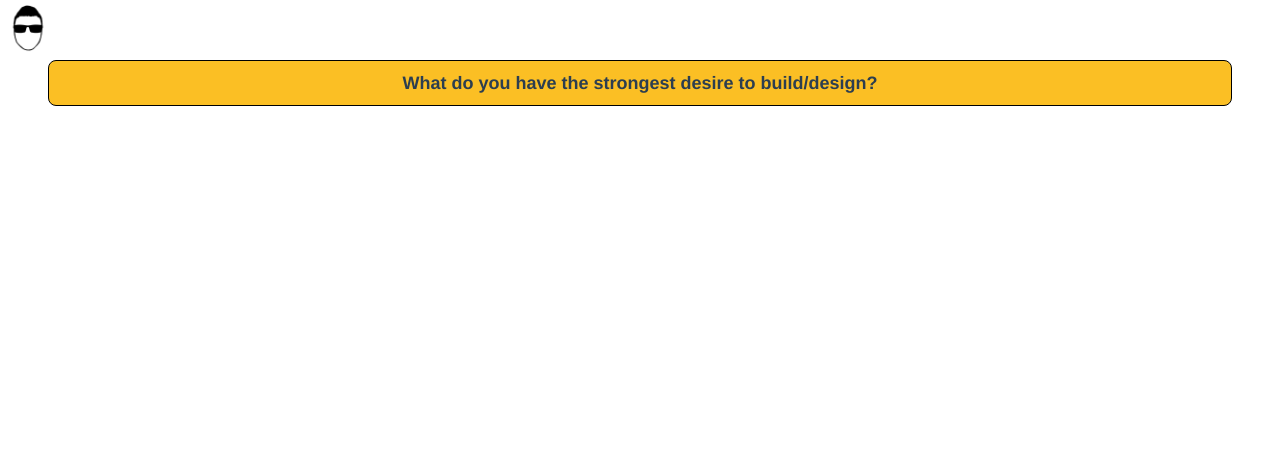
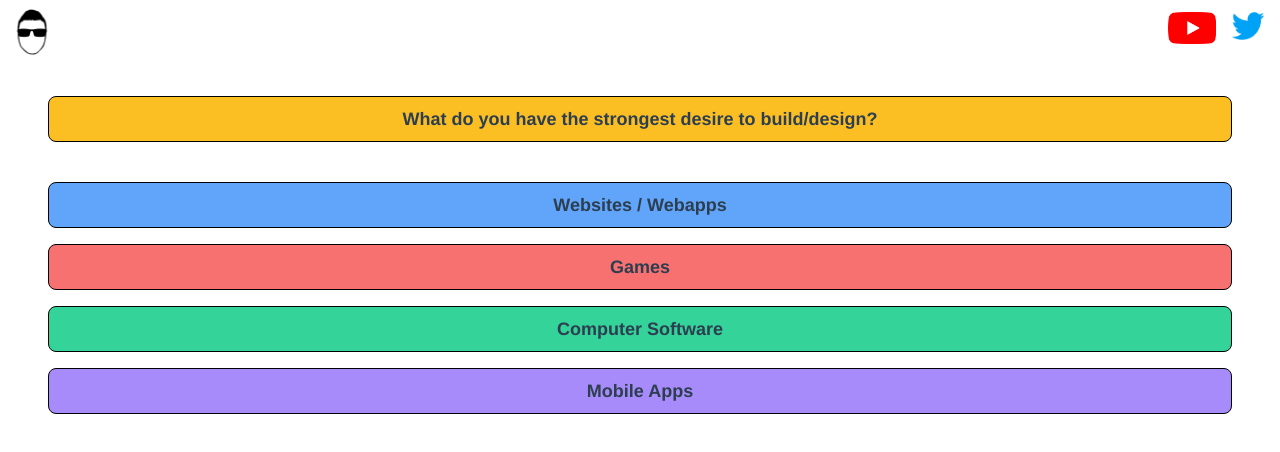
Before and after one commit to Stahlman99/programming-language-quiz, a Vue app: page / in a window 1280 px wide. Both pictures are taken after a click on the button "Begin Quiz". Shown: the top 452 px of the page. Built offline with nearby package versions, Linux system fonts and the light colour scheme.

Commit message:
Add social links and display the qanswer divs.

```diff
--- a/src/components/Quiz.vue
+++ b/src/components/Quiz.vue
@@ -1,24 +1,31 @@
 <template>
-  <img class="w-12 h-12 top-1 left-1 absolute" src="../assets/NathanD_Logo.png"/>
+  <div>
+    <a href="https://twitter.com/_NathanD_"><img class="w-12 h-12 top-2 left-2 absolute" src="../assets/NathanD_Logo.png"/></a>
+    <a href="https://twitter.com/_NathanD_"><img class="w-12 h-7 top-3 right-2 absolute" src="../assets/twitter_logo.png"/></a>
+    <a href="https://www.youtube.com/channel/UC8NKMRRaBPOiTlUYdMq49sw"><img class="w-12 h-8 top-3 right-16 absolute" src="../assets/youtube_logo.png"/></a>
+  </div>
   <div class="px-12">
     <div v-if="questionIndex == null">
-      <h3 class="font-bold text-xl">What programming language should you start with?</h3>
+      <h3 class="font-bold text-xl mt-24">What programming language should you start with?</h3>
       <button class="px-4 py-2 font-bold mt-12 border border-black rounded-lg bg-yellow-400" @click="beginQuiz">Begin Quiz</button>
     </div>
     <div v-else>
       <Question :text="questions[questionIndex].text"/>
+      <Answers :answers="questions[questionIndex].answers"/>
     </div>
   </div>
 </template>
 
 <script>
 import Question from './quiz-partials/Question.vue';
+import Answers from './quiz-partials/Answers.vue';
 import questionInfo from "../data/questions.json";
 
 export default {
   name: 'Quiz',
   components: {
     Question,
+    Answers
   },
   data() {
     return {
--- a/src/components/quiz-partials/Answer.vue
+++ b/src/components/quiz-partials/Answers.vue
@@ -8,20 +8,20 @@
 
 <script>
 export default {
-  name: 'Answer',
+  name: 'Answers',
   props: {
     answers: Array,
     questionIndex: Number
   },
   methods: {
     cardClass(index) {
-      let baseClass = "px-4 py-2 mt-12 border border-black rounded-lg ";
+      let baseClass = "px-4 py-2 mt-4 border border-black rounded-lg ";
 
       if (index == 0) {
         baseClass += "bg-blue-400"
-      } else if (index == 0) {
+      } else if (index == 1) {
         baseClass += "bg-red-400"
-      } else if (index == 0) {
+      } else if (index == 2) {
         baseClass += "bg-green-400"
       } else {
         baseClass += "bg-purple-400"
--- a/src/components/quiz-partials/Question.vue
+++ b/src/components/quiz-partials/Question.vue
@@ -1,5 +1,5 @@
 <template>
-  <div class="px-4 py-2 mt-12 border border-black rounded-lg bg-yellow-400">
+  <div class="px-4 py-2 mt-24 mb-10 border border-black rounded-lg bg-yellow-400">
     <h3 class="font-bold text-lg">{{text}}</h3>
   </div>
 </template>
```
Also changed, not shown: src/assets/twitter_logo.png (added), src/assets/youtube_logo.png (added).
